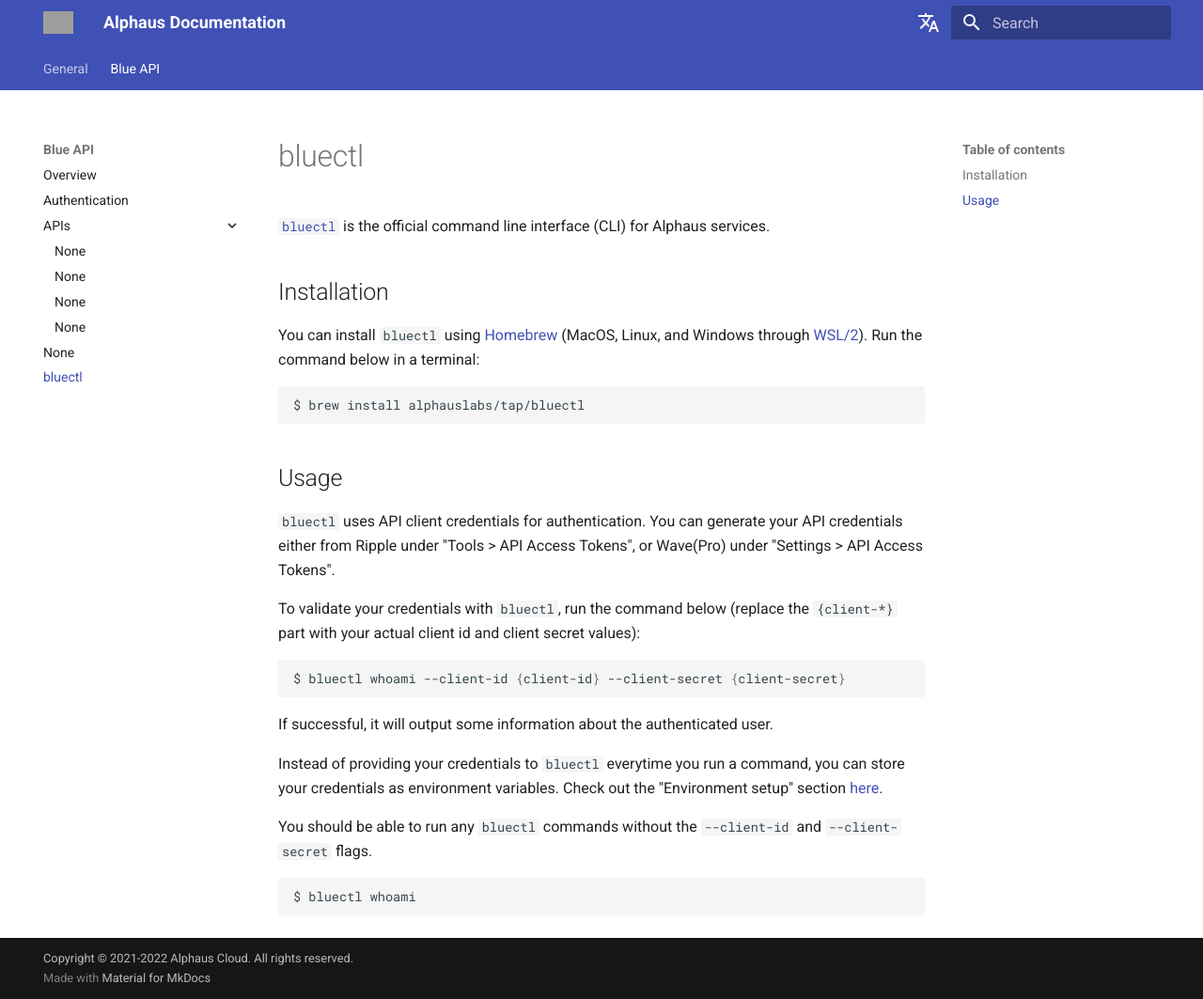
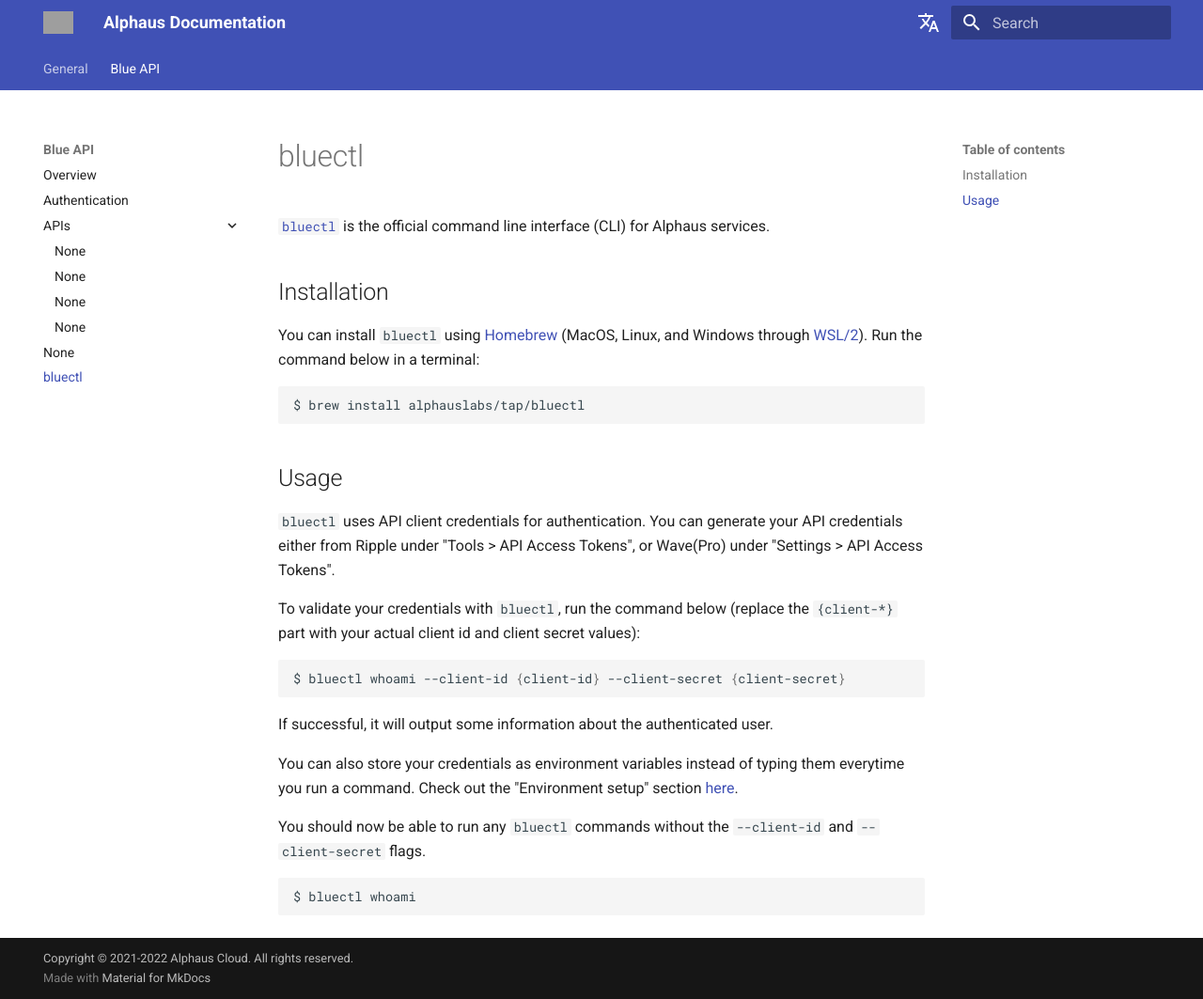
Before and after one commit to alphauslabs/tmpdocs, an MkDocs documentation site: the page built from docs/blueapi/bluectl.md, in a window 1280 px wide and 1063 px high. Shown: the whole window at 94% size. Built offline with MkDocs 1.6.1 and Material for MkDocs 9.7.7, drawn with Linux system fonts in a browser that asks for light colours; comment, search, counter and statistics services are not loaded; grey boxes are pictures that could not be loaded.

Commit message:
chore: wip install

````diff
--- a/docs/blueapi/bluectl.md
+++ b/docs/blueapi/bluectl.md
@@ -18,9 +18,9 @@
 
 If successful, it will output some information about the authenticated user.
 
-Instead of providing your credentials to `bluectl` everytime you run a command, you can store your credentials as environment variables. Check out the "Environment setup" section [here](https://alphauslabs.github.io/docs/blueapi/authentication/#environment-setup).
+You can also store your credentials as environment variables instead of typing them everytime you run a command. Check out the "Environment setup" section [here](https://alphauslabs.github.io/docs/blueapi/authentication/#environment-setup).
 
-You should be able to run any `bluectl` commands without the `--client-id` and `--client-secret` flags.
+You should now be able to run any `bluectl` commands without the `--client-id` and `--client-secret` flags.
 ```sh
 $ bluectl whoami
 ```
````
